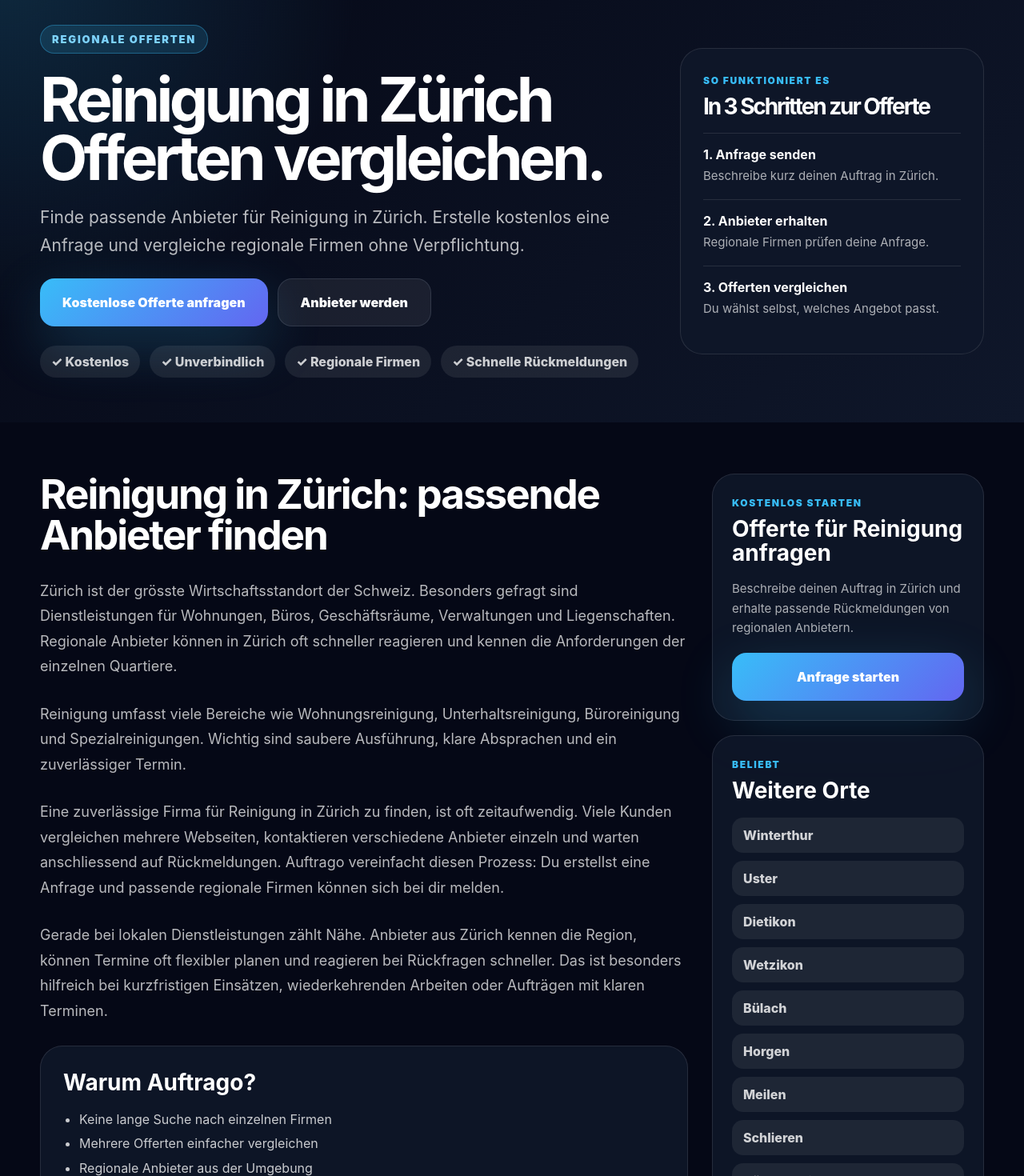
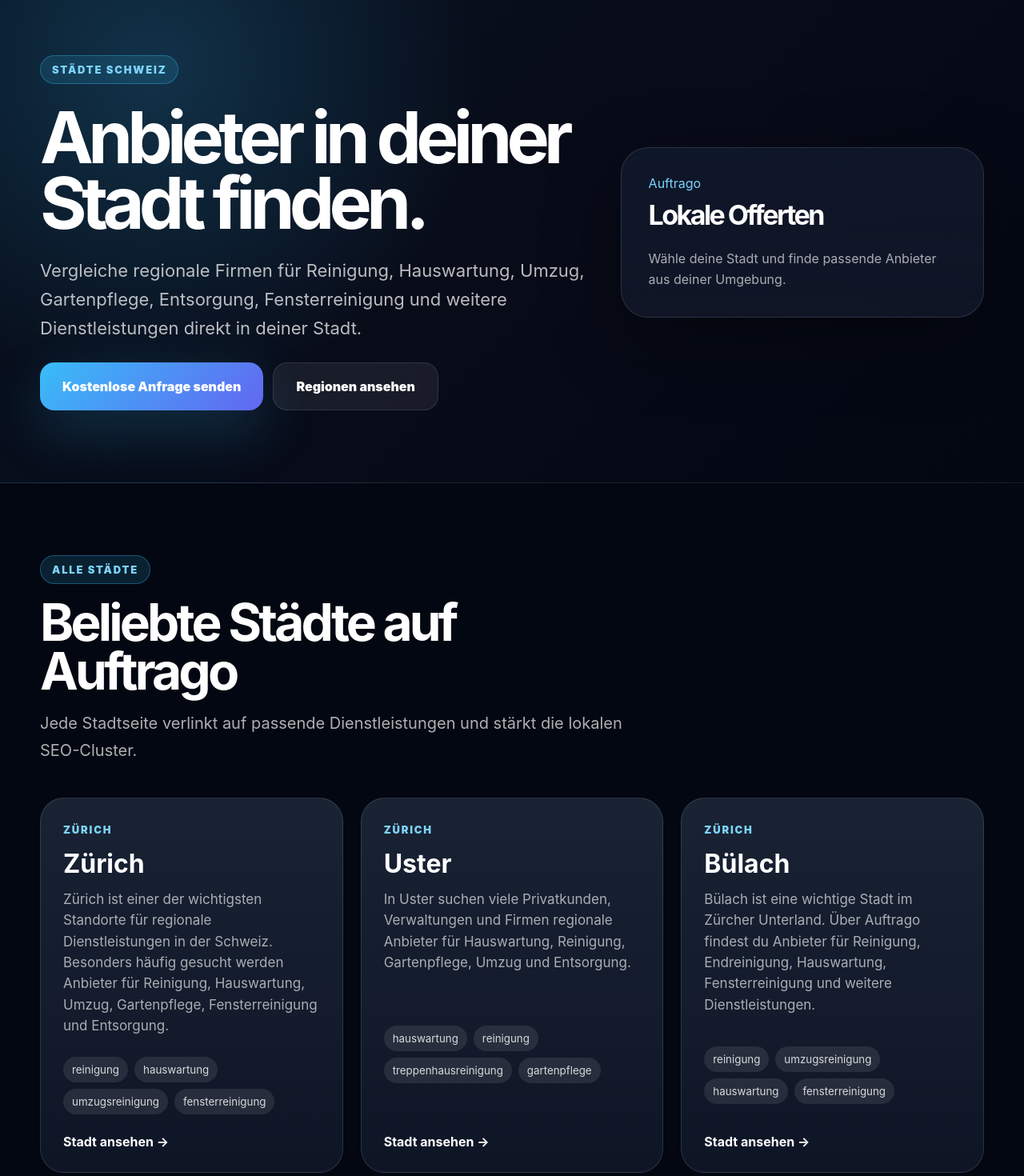
Before and after one commit to Cavara266/auftrago, a Next.js app: page /stadt in a window 1280 px wide. Shown: the part 120-1590 px from the top of the page at 80% size. Built offline with nearby package versions, Linux system fonts and the light colour scheme.

Commit message:
add city sitemap and seo hubs

```diff
--- a/app/sitemap.ts
+++ b/app/sitemap.ts
@@ -34,6 +34,12 @@
     },
     {
       url: `${baseUrl}/region`,
+      lastModified: now,
+      changeFrequency: "weekly",
+      priority: 0.9,
+    },
+    {
+      url: `${baseUrl}/stadt`,
       lastModified: now,
       changeFrequency: "weekly",
       priority: 0.9,
--- /dev/null
+++ b/app/stadt/page.tsx
@@ -0,0 +1,101 @@
+import Link from "next/link";
+import { Metadata } from "next";
+import { citiesSeo } from "@/lib/city-data";
+
+export const metadata: Metadata = {
+  title: "Städte | Anbieter in deiner Stadt finden | Auftrago",
+  description:
+    "Finde regionale Anbieter für Reinigung, Hauswartung, Umzug, Gartenpflege, Entsorgung und weitere Dienstleistungen in Schweizer Städten.",
+  alternates: {
+    canonical: "https://www.auftrago.ch/stadt",
+  },
+  openGraph: {
+    title: "Städte | Anbieter finden | Auftrago",
+    description:
+      "Vergleiche regionale Dienstleister in Zürich, Uster, Bülach, Aarau, Baden, Basel, Bern, Luzern, Zug und weiteren Städten.",
+    url: "https://www.auftrago.ch/stadt",
+    siteName: "Auftrago",
+    type: "website",
+  },
+};
+
+export default function StadtOverviewPage() {
+  return (
+    <main className="seo-page">
+      <section className="provider-hero">
+        <div className="container provider-hero-grid">
+          <div>
+            <span className="seo-pill">Städte Schweiz</span>
+
+            <h1>
+              Anbieter in deiner
+              <br />
+              Stadt finden.
+            </h1>
+
+            <p>
+              Vergleiche regionale Firmen für Reinigung, Hauswartung, Umzug,
+              Gartenpflege, Entsorgung, Fensterreinigung und weitere
+              Dienstleistungen direkt in deiner Stadt.
+            </p>
+
+            <div className="seo-hero-actions">
+              <Link href="/offerte-anfragen" className="btn btn-primary">
+                Kostenlose Anfrage senden
+              </Link>
+
+              <Link href="/region" className="btn btn-secondary">
+                Regionen ansehen
+              </Link>
+            </div>
+          </div>
+
+          <aside className="provider-hero-card">
+            <span>Auftrago</span>
+            <h2>Lokale Offerten</h2>
+            <p>
+              Wähle deine Stadt und finde passende Anbieter aus deiner Umgebung.
+            </p>
+          </aside>
+        </div>
+      </section>
+
+      <section className="provider-section">
+        <div className="container">
+          <div className="provider-section-head">
+            <span className="seo-pill">Alle Städte</span>
+            <h2>Beliebte Städte auf Auftrago</h2>
+            <p>
+              Jede Stadtseite verlinkt auf passende Dienstleistungen und stärkt
+              die lokalen SEO-Cluster.
+            </p>
+          </div>
+
+          <div className="provider-category-grid">
+            {citiesSeo.map((city) => (
+              <Link
+                key={city.slug}
+                href={`/stadt/${city.slug}`}
+                className="provider-category-card"
+              >
+                <div>
+                  <span>{city.region}</span>
+                  <h3>{city.name}</h3>
+                  <p>{city.description}</p>
+                </div>
+
+                <div className="provider-tags">
+                  {city.services.slice(0, 4).map((service) => (
+                    <small key={service}>{service}</small>
+                  ))}
+                </div>
+
+                <strong>Stadt ansehen →</strong>
+              </Link>
+            ))}
+          </div>
+        </div>
+      </section>
+    </main>
+  );
+}
```
